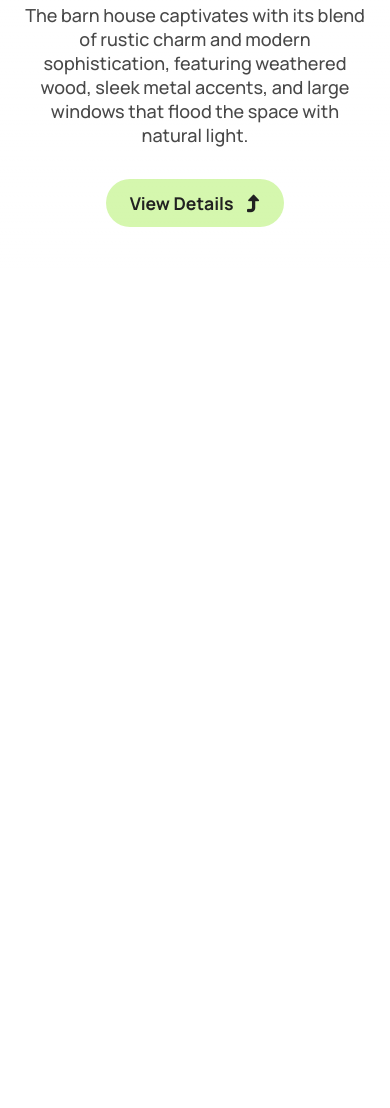
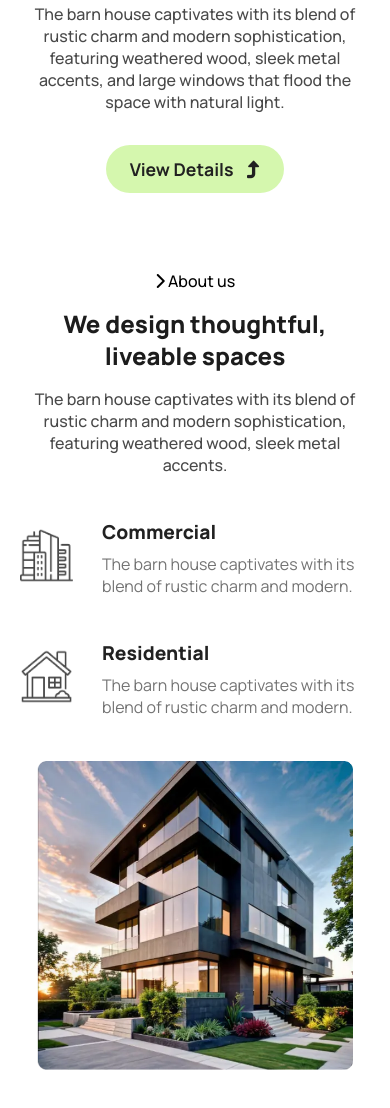
Before and after one commit to coder-boy-Laju/Rinterio, a plain HTML site: page index.html in a window 390 px wide. Shown: the part 574-1682 px from the top of the page. Before the commit the page ends 844 px from the top, so only its background shows below. Drawn offline with Linux system fonts and the light colour scheme.

Commit message:
About Us section done with Responsive

```diff
--- a/css/responsive.css
+++ b/css/responsive.css
@@ -20,4 +20,28 @@
         font-weight: 800;
         max-width: 64.1rem;
       }
+      /* About us */
+      .about_us {
+       flex-direction: column;
+        text-align: center;
+      }
+      .about_us_contant{
+        text-align: center;
+      }
+      .vector_img img{
+        display: none;
+      }
+      .vector_img p{
+        margin-left: 0rem;
+        margin-top: 0rem;
+      }
+      .about_us_titel_subTitel h2 {
+       font-size: 1.5rem;
+       line-height: 2rem;
+       margin: 1rem 0rem;
+      }
+      .about_card div:nth-child(2){
+        text-align: start;
+      }
+
     }
--- a/css/style.css
+++ b/css/style.css
@@ -14,7 +14,7 @@
   --grey-5: #212121;
   --grey-6: #1c1c1c;
 }
-img{
+img {
   width: 100%;
 }
 body {
@@ -32,7 +32,7 @@ body {
   margin-inline: auto;
 }
 section {
-  margin-block: 2.5rem;
+  margin-block: 2.8rem;
 }
 
 ul,
@@ -47,7 +47,7 @@ a {
   cursor: pointer;
 }
 
-.btn{
+.btn {
   border: none;
   outline: none;
   padding: 12px 24px 12px;
@@ -62,12 +62,23 @@ a {
   margin-left: 10px;
 }
 
-.description{
+.description {
   font-weight: 500;
-  font-size: 18px;
+  font-size: 1rem;
   color: var(--grey-4);
 }
 
+.title {
+  font-size: 2.5rem;
+  font-weight: 800;
+  color: var(--grey-6);
+  line-height: 2.5rem;
+}
+.subtitel {
+  font-weight: 800;
+  font-size: 1.2rem;
+  color: var(--grey-5);
+}
 /* Header */
 .nav {
   padding-block: 2rem;
@@ -87,24 +98,24 @@ a {
   gap: 2rem;
   align-items: center;
 }
-.nav_src i{
-color: var(--grey-2);
+.nav_src i {
+  color: var(--grey-2);
 }
-.menu_icon{
+.menu_icon {
   display: none;
 }
-.menu_icon i{
+.menu_icon i {
   font-size: 1.5rem;
   font-weight: 600;
 }
-.header_wrap{
+.header_wrap {
   text-align: center;
   margin-top: 2rem;
 }
-.header_bg{
+.header_bg {
   display: block;
 }
-.header_details{
+.header_details {
   display: flex;
   align-items: center;
   justify-content: center;
@@ -112,16 +123,60 @@ color: var(--grey-2);
   flex-direction: column;
   gap: 2rem;
 }
-.header_bg img{
- max-width: 35.7rem;
- max-height: 21.9rem;
+.header_bg img {
+  max-width: 35.7rem;
+  max-height: 21.9rem;
 }
-.header_details p{
+.header_details p {
   max-width: 61.5rem;
-
 }
-.header_details h1{
+.header_details h1 {
   font-size: 4rem;
   font-weight: 800;
   max-width: 64.1rem;
 }
+
+/* About us */
+.about_us {
+  display: flex;
+  justify-content: space-around;
+  align-items: center;
+}
+.vector_img {
+  display: block;
+}
+.vector_img img {
+  max-width: 6.25rem;
+}
+.vector_img p {
+  margin-left: 2.5rem;
+  font-weight: 500;
+  margin-top: 1.1rem;
+}
+.about_us_titel_subTitel h2 {
+  max-width: 30rem;
+  line-height: 3rem;
+  margin: 1.1rem 0rem;
+}
+.about_us_titel_subTitel p {
+  max-width: 31rem;
+}
+.about_card {
+  display: flex;
+  align-items: center;
+  margin-top: 2.7rem;
+  gap: 1.8rem;
+}
+.about_card p {
+  max-width: 20rem;
+  margin-top: 0.5rem;
+  color: var(--grey-3);
+}
+.about_card img {
+  max-width: 4rem;
+}
+.about_us_right_img img {
+  width: 90%;
+  text-align: center;
+  padding-top: 2.7rem;
+}
--- a/index.html
+++ b/index.html
@@ -1,23 +1,28 @@
 <!DOCTYPE html>
 <html lang="en">
   <head>
-    <meta charset="UTF-8">
-    <meta name="viewport" content="width=device-width, initial-scale=1.0">
+    <meta charset="UTF-8" />
+    <meta name="viewport" content="width=device-width, initial-scale=1.0" />
     <title>Rinterio</title>
     <!-- Font-awesome cdn link -->
-         <link rel="stylesheet" href="https://cdnjs.cloudflare.com/ajax/libs/font-awesome/6.6.0/css/all.min.css" integrity="sha512-Kc323vGBEqzTmouAECnVceyQqyqdsSiqLQISBL29aUW4U/M7pSPA/gEUZQqv1cwx4OnYxTxve5UMg5GT6L4JJg==" crossorigin="anonymous" referrerpolicy="no-referrer" />
+    <link
+      rel="stylesheet"
+      href="https://cdnjs.cloudflare.com/ajax/libs/font-awesome/6.6.0/css/all.min.css"
+      integrity="sha512-Kc323vGBEqzTmouAECnVceyQqyqdsSiqLQISBL29aUW4U/M7pSPA/gEUZQqv1cwx4OnYxTxve5UMg5GT6L4JJg=="
+      crossorigin="anonymous"
+      referrerpolicy="no-referrer"
+    />
     <!-- Local css link -->
-     <link rel="stylesheet" href="./css/style.css">
+    <link rel="stylesheet" href="./css/style.css" />
     <!-- Responsive css link -->
- <link rel="stylesheet" href="./css/responsive.css">
-
+    <link rel="stylesheet" href="./css/responsive.css" />
   </head>
   <body>
     <!-- Header section -->
     <header class="nav container">
       <div class="navbar_wrap">
         <div class="logu_head">
-     <img src="./image/Frame 7.png" alt="">
+          <img src="./image/Frame 7.png" alt="" />
         </div>
         <div class="nav_link">
           <ul>
@@ -26,14 +31,13 @@
             <li><a href="#">Portfolio</a></li>
             <li><a href="#">Blogs</a></li>
             <li><a href="#">Contact Us</a></li>
-
           </ul>
         </div>
         <div class="nav_src">
           <i class="fa-solid fa-magnifying-glass"></i>
           <i class="fa-solid fa-cart-plus"></i>
           <div>
-          <img src="./image/Frame 5.png" alt="">
+            <img src="./image/Frame 5.png" alt="" />
           </div>
         </div>
         <div class="menu_icon">
@@ -43,19 +47,72 @@
       <!-- header -->
       <div class="header_wrap">
         <div class="header_bg">
-     <img src="./image/banner.webp" alt="">
+          <img src="./image/banner.webp" alt="" />
         </div>
         <div class="header_details">
           <h1>A barn house of this design has a striking appearance</h1>
-     <p class="description">The barn house captivates with its blend of rustic charm and modern sophistication, featuring weathered wood, sleek metal accents, and large windows that flood the space with natural light.</p>
+          <p class="description">
+            The barn house captivates with its blend of rustic charm and modern
+            sophistication, featuring weathered wood, sleek metal accents, and
+            large windows that flood the space with natural light.
+          </p>
           <div class="btn_wrap">
-     <a class="btn" href="#">View Details <i class="fa-solid fa-turn-up"></i></a>
+            <a class="btn" href="#"
+              >View Details <i class="fa-solid fa-turn-up"></i
+            ></a>
           </div>
-
         </div>
       </div>
     </header>
-
-
+    <!-- About us -->
+    <main class="container">
+      <section class="about_us">
+        <div class="about_us_contant">
+          <div class="vector_img">
+            <img src="./image/Vector.png" alt="" />
+            <p><i class="fa-solid fa-chevron-right"></i> About us</p>
+          </div>
+          <div class="about_us_titel_subTitel">
+            <h2 class="title">We design thoughtful, liveable spaces</h2>
+            <p class="description">
+              The barn house captivates with its blend of rustic charm and
+              modern sophistication, featuring weathered wood, sleek metal
+              accents.
+            </p>
+          </div>
+          <div class="about_cards_item">
+            <!-- 1 -->
+            <div class="about_card">
+              <div>
+                <img src="./image/commercial.png" alt="" />
+              </div>
+              <div>
+                <h3 class="subtitel">Commercial</h3>
+                <p>
+                  The barn house captivates with its blend of rustic charm and
+                  modern.
+                </p>
+              </div>
+            </div>
+            <!-- 2 -->
+            <div class="about_card">
+              <div>
+                <img src="./image/residential.png" alt="" />
+              </div>
+              <div>
+                <h3 class="subtitel">Residential</h3>
+                <p>
+                  The barn house captivates with its blend of rustic charm and
+                  modern.
+                </p>
+              </div>
+            </div>
+          </div>
+        </div>
+        <div class="about_us_right_img">
+          <img src="./image/Rectangle.webp" alt="" />
+        </div>
+      </section>
+    </main>
   </body>
 </html>
```
Lines whose indentation alone changed are shown as unchanged.
